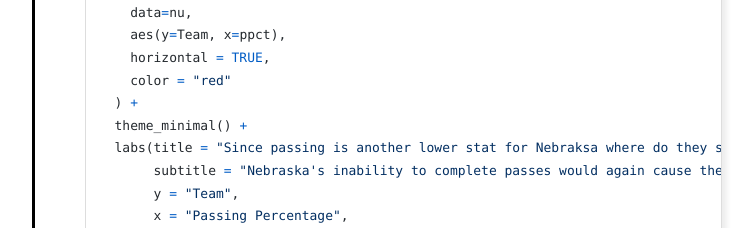
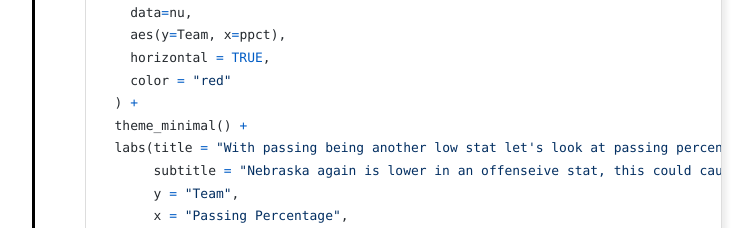
Before and after one commit to jakejanousek/jakejanousek.github.io, a plain HTML site: page post/2021/04/25/how-would-nebraska-football-stack-against-the-big-12-if-they-never-left/index.html in a window 1280 px wide. Shown: the part 5297-5525 px from the top of the page, without its empty margins (388-1144 px from the left). Drawn offline with nearby package versions, Linux system fonts and the light colour scheme; some packages are replaced by stand-ins of ours; a script that the page names is missing; files whose address does not match are found by name.

Commit message:
Nebraska Big 12 edit 3

```diff
--- a/post/2021/04/25/how-would-nebraska-football-stack-against-the-big-12-if-they-never-left/index.html
+++ b/post/2021/04/25/how-would-nebraska-football-stack-against-the-big-12-if-they-never-left/index.html
@@ -237,8 +237,8 @@ Now I want to take a deeper look at passing and just see how efficient Nebraska
     color = &quot;red&quot;
   ) +
   theme_minimal() +
-  labs(title = &quot;Since passing is another lower stat for Nebraksa where do they stack up percentage wise&quot;,
-       subtitle = &quot;Nebraska&#39;s inability to complete passes would again cause them problems in the Big 12&quot;,
+  labs(title = &quot;With passing being another low stat let&#39;s look at passing percentage&quot;,
+       subtitle = &quot;Nebraska again is lower in an offenseive stat, this could cause issues in the Big 12&quot;,
        y = &quot;Team&quot;,
        x = &quot;Passing Percentage&quot;,
        source = &quot;Source: Sports-Reference | by Jacob Janousek&quot;)</code></pre>
```
Also changed, not shown: 1 other file.
